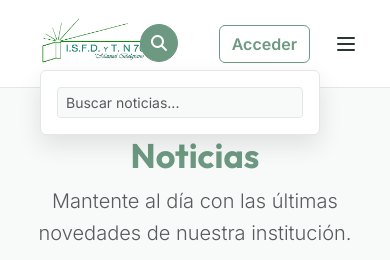
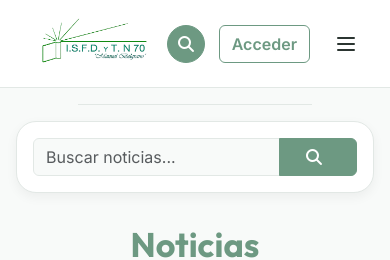
Before and after one commit to SurkanA/TP5-Interface, an Angular app: page /noticias in a window 390 px wide. Both pictures are taken after a click on the button 159 px from the left and 43 px from the top of the page. Shown: the top 260 px of the page. Built offline with nearby package versions, Linux system fonts and the light colour scheme.

Commit message:
visual: separation between header and search

```diff
--- a/src/app/pages/noticias/noticias-list/noticias-list.css
+++ b/src/app/pages/noticias/noticias-list/noticias-list.css
@@ -1,6 +1,6 @@
 .header-search-container {
   position: fixed;
-  top: 24px;
+  top: 25px;
   right: 130px;
   z-index: 1040;
 }
@@ -21,15 +21,46 @@
   border-color: #6d9982;
 }
 
-.search-dropdown {
-  position: absolute;
-  top: 46px;
-  right: 0;
-  width: 280px;
-  z-index: 1050;
-  border: 1px solid rgba(0, 0, 0, 0.1);
-  border-radius: 8px;
-  box-shadow: 0 10px 25px rgba(0, 0, 0, 0.1) !important;
+.search-bar-container {
+  position: relative;
+  border-radius: 20px;
+  margin: -1rem auto 1.5rem auto;
+  max-width: 800px;
+  z-index: 10;
+  box-shadow: 0 4px 12px rgba(0, 0, 0, 0.05);
+  border: 1px solid var(--border-color);
+}
+
+.search-separator {
+  width: 60%;
+  max-width: 500px;
+  height: 1px;
+  background-color: var(--border-color);
+  margin: -2rem auto 2rem auto;
+}
+
+.search-input-group {
+  max-width: 800px;
+}
+
+.search-input {
+  border-color: var(--border-color);
+}
+
+.search-input:focus {
+  border-color: var(--primary) !important;
+  box-shadow: 0 0 0 0.25rem rgba(109, 153, 130, 0.25) !important;
+}
+
+.search-submit-btn {
+  background-color: var(--primary) !important;
+  border-color: var(--primary) !important;
+  color: white !important;
+}
+
+.search-submit-btn:hover {
+  background-color: var(--primary-hover) !important;
+  border-color: var(--primary-hover) !important;
 }
 
 .news-card {
@@ -91,11 +122,11 @@
 
 @media (max-width: 767.98px) {
   .header-search-container {
-    left: 140px;
-    top: 24px;
+    right: 185px;
+    top: 25px;
   }
 
-  .search-dropdown {
-    left: -100px;
+  .search-bar-container {
+    margin: -1rem 1rem 2rem 1rem;
   }
 }
--- a/src/app/pages/noticias/noticias-list/noticias-list.html
+++ b/src/app/pages/noticias/noticias-list/noticias-list.html
@@ -1,6 +1,5 @@
 <div class="news-list-page py-5">
   <div class="header-search-container">
-    <div class="position-relative">
     <button
       class="btn btn-outline-secondary rounded-circle search-toggle-btn d-flex align-items-center justify-content-center"
       (click)="toggleSearch()"
@@ -9,28 +8,35 @@
     >
       <i class="fa-solid fa-magnifying-glass"></i>
     </button>
+  </div>
 
   @if (searchOpen()) {
-        <div class="search-dropdown p-3 border rounded shadow bg-white">
-          <div class="input-group">
+    <div class="search-separator"></div>
+    <div class="search-bar-container bg-white p-3">
+      <div class="input-group search-input-group mx-auto">
         <input
+          #searchInput
           type="text"
-              class="form-control form-control-sm"
+          class="form-control search-input"
           placeholder="Buscar noticias..."
           [ngModel]="searchQuery()"
-              (ngModelChange)="onSearch($event)"
+          (keyup.enter)="onSearch(searchInput.value)"
           autofocus
         />
         @if (searchQuery()) {
-              <button class="btn btn-outline-secondary btn-sm" (click)="clearSearch()">
+          <button class="btn btn-outline-secondary" (click)="clearSearch()">
             <i class="fa-solid fa-xmark"></i>
           </button>
         }
+        <button
+          class="btn btn-primary px-4 search-submit-btn"
+          (click)="onSearch(searchInput.value)"
+        >
+          <i class="fa-solid fa-magnifying-glass me-2"></i>
+        </button>
       </div>
     </div>
   }
-    </div>
-  </div>
 
   <div class="container">
     <div class="text-center mb-5">
```
Lines whose indentation alone changed are shown as unchanged.
